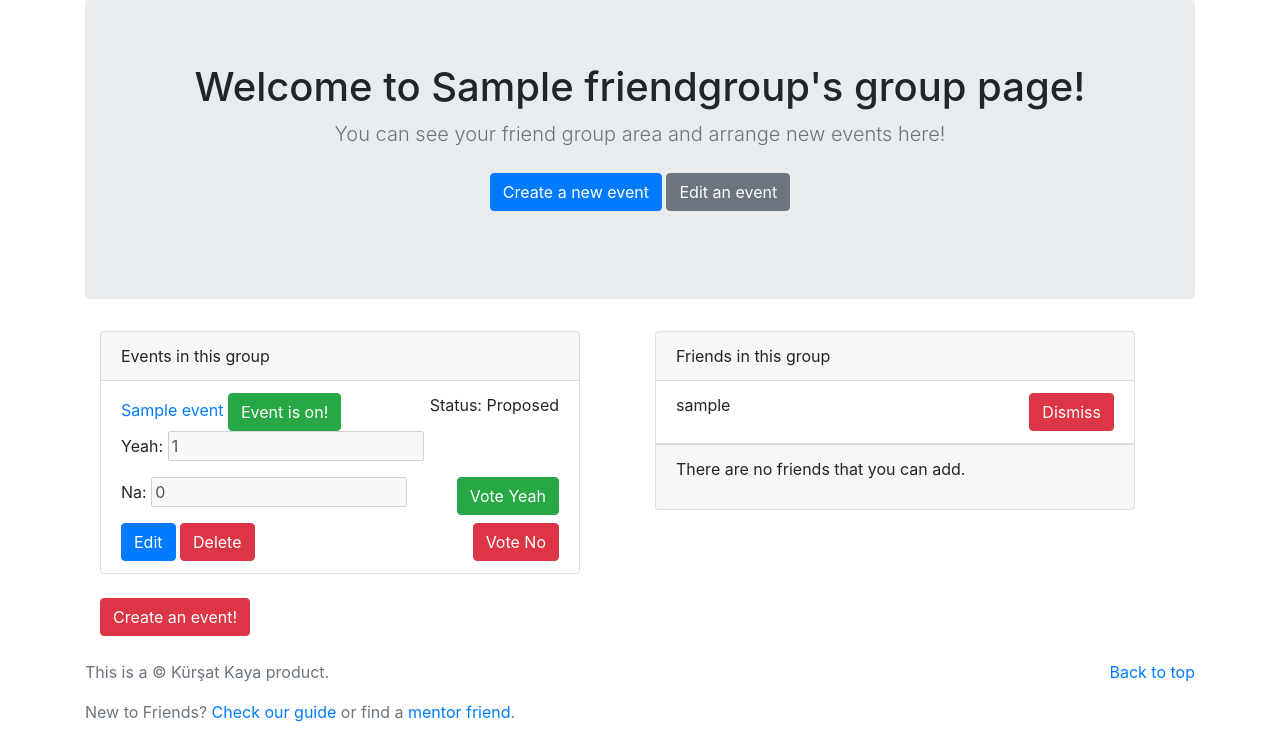
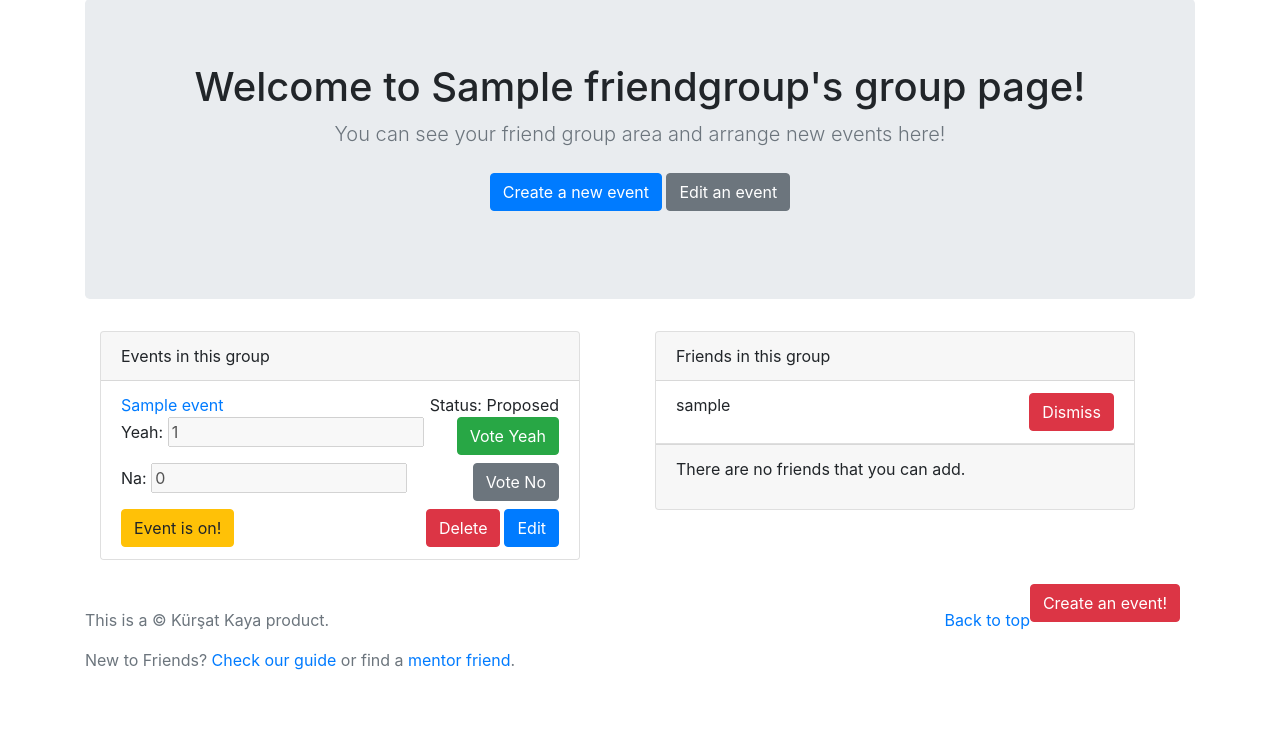
Before and after one commit to kursatfelsen/friendSite, a Django app: page /detail/1/ in a window 1280 px wide. Shown: the part 81-821 px from the top of the page. After the commit the page ends 751 px from the top, so only its background shows below. Run offline with Django 3.2, Linux system fonts and the light colour scheme; a user stored in the database is signed in; tables that the repository leaves empty hold one stand-in row (values such as "Sample post"); some libraries are stand-ins or nearby versions.

Commit message:
Event attender added to front-end, ajax used. Event detail view enhanced.

```diff
--- a/core/models.py
+++ b/core/models.py
@@ -77,6 +77,7 @@ class Event(models.Model):
     def getNas(self):
         return Vote.objects.filter(event__id = self.id, status=False).count()
 
+
 class Vote(models.Model):
     event = models.ForeignKey(Event,on_delete=models.CASCADE)
     friend = models.ForeignKey(Friend,on_delete=models.CASCADE)
--- a/core/views.py
+++ b/core/views.py
@@ -1,5 +1,6 @@
 from django.contrib.auth.models import User
 from django.contrib import messages
+from django.core import serializers
 from django.http.response import HttpResponse, JsonResponse
 from django.shortcuts import redirect, render
 from django.views import View
@@ -182,8 +183,12 @@ class PlanAjax(View):
                 event.attender.add(i.friend)
             event.save()
             #TODO send email or notification to accepted friends
+            friend_list = []
+
             data = {
                 'planned': True,
+                'event_name': event.name,
+                'attenders': list(event.attender.all().values_list('user__username')),
             }
             return JsonResponse(data)
         data = {
--- a/templates/base.html
+++ b/templates/base.html
@@ -14,7 +14,7 @@
 <body>
     {% include "includes/navbar.html" %}
     <br>
-    <div class="container">
+    <div class="container ">
       {% if messages %}
         {% for message in messages %}
           <div class="alert alert-{% if message.tags %}{% if message.tags == 'error' %}danger{% else %}{{ message.tags }}{% endif %}{% endif %}" role="alert">{{ message }}</div>
--- a/templates/detail.html
+++ b/templates/detail.html
@@ -26,20 +26,20 @@
                         <li class="list-group-item">
                             <div id="list-group-item-{{event.id}}">
                                 <a href="{% url 'event_detail' event.id %}">{{event}} </a><span class="float-right" id="status-{{event.id}}">Status: {{event.get_state_display}}</span>
+                                <p>Yeah: <input disabled id="{{event.id}}-1" value="{{ event.getYeas }}"><button class="btn btn-success float-right" vote-event="{% url 'vote' %}" onclick=vote({{user.id}},{{event.id}},1)>Vote Yeah</button></p>
+                                <p>Na: <input  disabled id="{{event.id}}-0" value="{{ event.getNas }}"><button class="btn btn-secondary float-right" vote-event="{% url 'vote' %}" onclick=vote({{user.id}},{{event.id}},0)>Vote No</button></p>
+                            </div>
                             {% if event.creator.id == user.id and event.state == "P1" %}
-                                    <button onclick=plan({{event.id}}) id="event-is-on-{{event.id}}" class="btn btn-success"> Event is on!</button>
-                                {% else %}
+                                <button onclick=plan({{event.id}}) id="event-is-on-{{event.id}}" class="btn btn-warning"> Event is on!</button>
                             {% endif %}
-                                <p>Yeah: <input disabled id="{{event.id}}-1" value="{{ event.getYeas }}"></p> <button class="btn btn-success float-right" vote-event="{% url 'vote' %}" onclick=vote({{user.id}},{{event.id}},1)>Vote Yeah</button>
-                                <p>Na: <input  disabled id="{{event.id}}-0" value="{{ event.getNas }}"></p> <button class="btn btn-danger float-right" vote-event="{% url 'vote' %}" onclick=vote({{user.id}},{{event.id}},0)>Vote No</button>
-                            </div>
-                            <a href="{% url 'event_edit' event.id %}"><button class="btn btn-primary">Edit</button></a>
-                            <a href="{% url 'event_delete' event.id %}"><button class="btn btn-danger">Delete</button></a>
+                            <a href="{% url 'event_edit' event.id %}"><button class="btn btn-primary float-right">Edit</button></a>
+                            <a href="{% url 'event_delete' event.id %}"><button class="btn btn-danger float-right mr-1"">Delete</button></a>
                         </li>
                         {% else %}
                         <li class="list-group-item">
+                            <div id="list-group-item-{{event.id}}">
                                 <a href="{% url 'event_detail' event.id %}">{{event}} </a><span class="float-right" id="status-{{event.id}}">Status: {{event.get_state_display}}</span>
-                            <h5>Attenders:</h5>
+                                <h6>Attenders:</h6>
                                 <div class="card">
                                     <ul class="list-group">
                                     {% for attender in event.attender.all %}
@@ -48,8 +48,9 @@
                                     </ul>
                                 </div>
                                 <br>
-                            <a href="{% url 'event_edit' event.id %}"><button class="btn btn-primary">Edit</button></a>
-                            <a href="{% url 'event_delete' event.id %}"><button class="btn btn-danger">Delete</button></a>
+                            </div>
+                            <a href="{% url 'event_edit' event.id %}"><button class="btn btn-primary float-right ">Edit</button></a>
+                            <a href="{% url 'event_delete' event.id %}"><button class="btn btn-danger float-right mr-1">Delete</button></a>
                         </li>
                         {% endif %}
 
@@ -83,7 +84,7 @@
         </div>
         <br>
         <form method="get" action="{% url 'new_event' %}">
-            <button class="btn btn-danger" type="submit" >Create an event!</button>
+            <button class="btn btn-danger float-right" type="submit" >Create an event!</button>
         </form>
     </div>
     <br>
@@ -112,6 +113,7 @@ function dismiss(u_id, g_id){
     }
 
 </script>
+
 <script>
 
 function vote(u_id, e_id, status){
@@ -168,11 +170,15 @@ function plan(e_id){
             success: function (data) {
                 document.getElementById('event-is-on-'+e_id).remove();
                 if (data.planned){
-                    document.getElementById('status-'+e_id).innerHTML = 'Status: '+ 'Planned';
+                    str = '<div id="list-group-item-'+e_id+'"><a href="/event/detail/'+e_id+'">'+data.event_name+'</a><span class="float-right" id="status-'+e_id+'">Status:Planned</span><h5>Attenders:</h5><div class="card"><ul class="list-group">';
+                    for (var i=0;i<data.attenders.length;i++){
+                        str += '<li class="list-group-item">'+ data.attenders[i] +'</li>';
+                    }
+                    str += '</ul></div><br></div>';
+                    document.getElementById('list-group-item-'+e_id).outerHTML = str;
                 }
             }
         });
-
     }
 </script>
 
--- a/templates/includes/navbar.html
+++ b/templates/includes/navbar.html
@@ -7,12 +7,19 @@
           <p class="text-muted">This is the friends website. You can communicate with your friends and even make new friends here!</p>
         </div>
         <div class="col-sm-4 offset-md-1 py-4">
-          <h4 class="text-white">Contact</h4>
-          <ul class="list-unstyled">
-            <li><a href="#" class="text-white">Follow on Twitter</a></li>
-            <li><a href="#" class="text-white">Like on Facebook</a></li>
-            <li><a href="#" class="text-white">Email me</a></li>
-          </ul>
+            {% if user.is_authenticated %}
+              <h4 class="text-white">Account</h4>
+              <ul class="list-unstyled">
+                <li><a href="{% url 'profile' user.username %}" class="text-white">Profile</a></li>
+                <li><a href="{% url 'logout' %}" class="text-white">Logout</a></li>
+              </ul>
+            {% else %}
+              <h4 class="text-white">Account</h4>
+              <ul class="list-unstyled">
+                <li><a href="{% url 'logout' %}" class="text-white">Login</a></li>
+                <li><a href="{% url 'signup' %}" class="text-white">Register</a></li>
+              </ul>
+            {% endif %}
         </div>
       </div>
     </div>
@@ -24,7 +31,7 @@
         <strong>Friends</strong>
       </a>
       <a class="text-white" href="{% if user.is_authenticated %}{% url 'profile' request.user.username %}{% else %}{% url 'login' %}{% endif %}">
-        {% if user.is_authenticated %}Welcome {{user.username}}{% else %}Login{% endif %}
+        {% if user.is_authenticated %}Welcome {{user.username}}{% else %}Welcome, please login.{% endif %}
       </a>
       <button class="navbar-toggler" type="button" data-toggle="collapse" data-target="#navbarHeader" aria-controls="navbarHeader" aria-expanded="false" aria-label="Toggle navigation">
         <span class="navbar-toggler-icon"></span>
```
Also changed, not shown: templates/event_detail.html (+33 -12 lines). Lines whose indentation alone changed are shown as unchanged.
